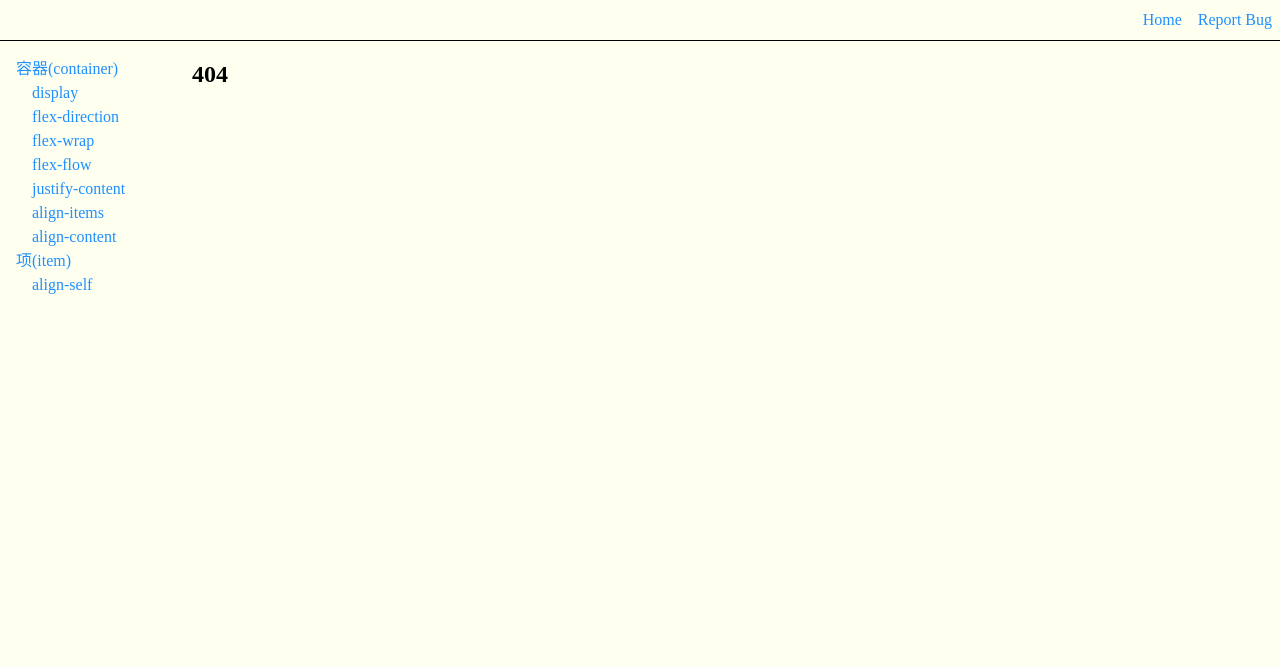
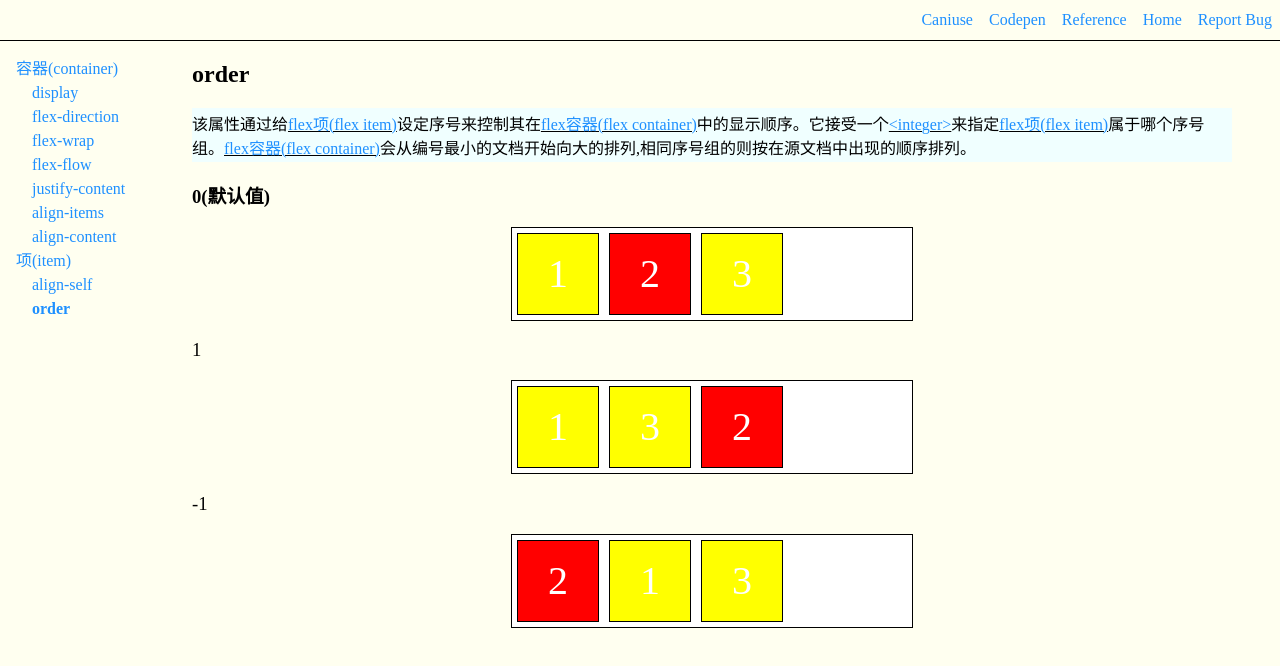
Before and after one commit to asurance/flex-tutorial, a Next.js app: page /item/Order in a window 1280 px wide. Before the commit this address had no page. Shown: the top 666 px of the page. Built offline with nearby package versions, Linux system fonts and the light colour scheme.

Commit message:
✨feat(order): 基本完成

```diff
--- a/components/Layout.tsx
+++ b/components/Layout.tsx
@@ -51,6 +51,10 @@ const items: NavVO[] = [
         link: 'AlignSelf',
         text: 'align-self',
     },
+    {
+        link: 'Order',
+        text: 'order',
+    },
 ]
 
 const Layout = ({
--- a/components/LinkItem.tsx
+++ b/components/LinkItem.tsx
@@ -41,3 +41,5 @@ export const MaxWidth = <ArticleLink href="https://www.w3.org/TR/CSS21/visudet.h
 export const BlockLevel = <ArticleLink href="https://www.w3.org/TR/css-display-3/#block-level">块级(block-level)</ArticleLink>
 
 export const InlineLevel = <ArticleLink href="https://www.w3.org/TR/css-display-3/#inline-level">内联级(inline-level)</ArticleLink>
+
+export const Integer = <ArticleLink href="https://www.w3.org/TR/css3-values/#integers">&lt;integer&gt;</ArticleLink>
--- /dev/null
+++ b/pages/item/Order.tsx
@@ -0,0 +1,64 @@
+import FlexStyles from '../../styles/Flex.module.css'
+
+import { ReactElement } from 'react'
+import Layout from '../../components/Layout'
+import PropertyValue from '../../components/PropertyValue'
+import FlexContainer from '../../components/FlexContainer'
+import FlexItem from '../../components/FlexItem'
+import { Container, Integer, Item } from '../../components/LinkItem'
+import { NavVO } from '../../interfaces/NavVO'
+import PropertyP from '../../components/PropertyP'
+
+const SampleItemClassNames = [FlexStyles['item-sample']]
+
+const headNavs: NavVO[] = [
+    {
+        link: 'https://caniuse.com/?search=CSS%20property%3A%20order',
+        text: 'Caniuse'
+    },
+    {
+        link: 'https://codepen.io/asurance/pen/wvzbGmQ',
+        text: 'Codepen'
+    },
+    {
+        link: 'https://www.w3.org/TR/css-flexbox-1/#order-property',
+        text: 'Reference',
+    },
+]
+const FlexDirection = (): ReactElement => {
+    return <Layout title="order" navs={headNavs}>
+        <header><h1>order</h1></header>
+        <section>
+            <PropertyP>该属性通过给{Item}设定序号来控制其在{Container}中的显示顺序。它接受一个{Integer}来指定{Item}属于哪个序号组。{Container}会从编号最小的文档开始向大的排列,相同序号组的则按在源文档中出现的顺序排列。</PropertyP>
+        </section>
+        <PropertyValue value="0" isDefault >
+            <section>
+                <FlexContainer>
+                    <FlexItem>1</FlexItem>
+                    <FlexItem className={SampleItemClassNames}>2</FlexItem>
+                    <FlexItem>3</FlexItem>
+                </FlexContainer>
+            </section>
+        </PropertyValue>
+        <PropertyValue value="1" >
+            <section>
+                <FlexContainer>
+                    <FlexItem>1</FlexItem>
+                    <FlexItem style={{ order: 1 }} className={SampleItemClassNames}>2</FlexItem>
+                    <FlexItem>3</FlexItem>
+                </FlexContainer>
+            </section>
+        </PropertyValue>
+        <PropertyValue value="-1" >
+            <section>
+                <FlexContainer>
+                    <FlexItem>1</FlexItem>
+                    <FlexItem style={{ order: -1 }} className={SampleItemClassNames}>2</FlexItem>
+                    <FlexItem>3</FlexItem>
+                </FlexContainer>
+            </section>
+        </PropertyValue>
+    </Layout>
+}
+
+export default FlexDirection
```
